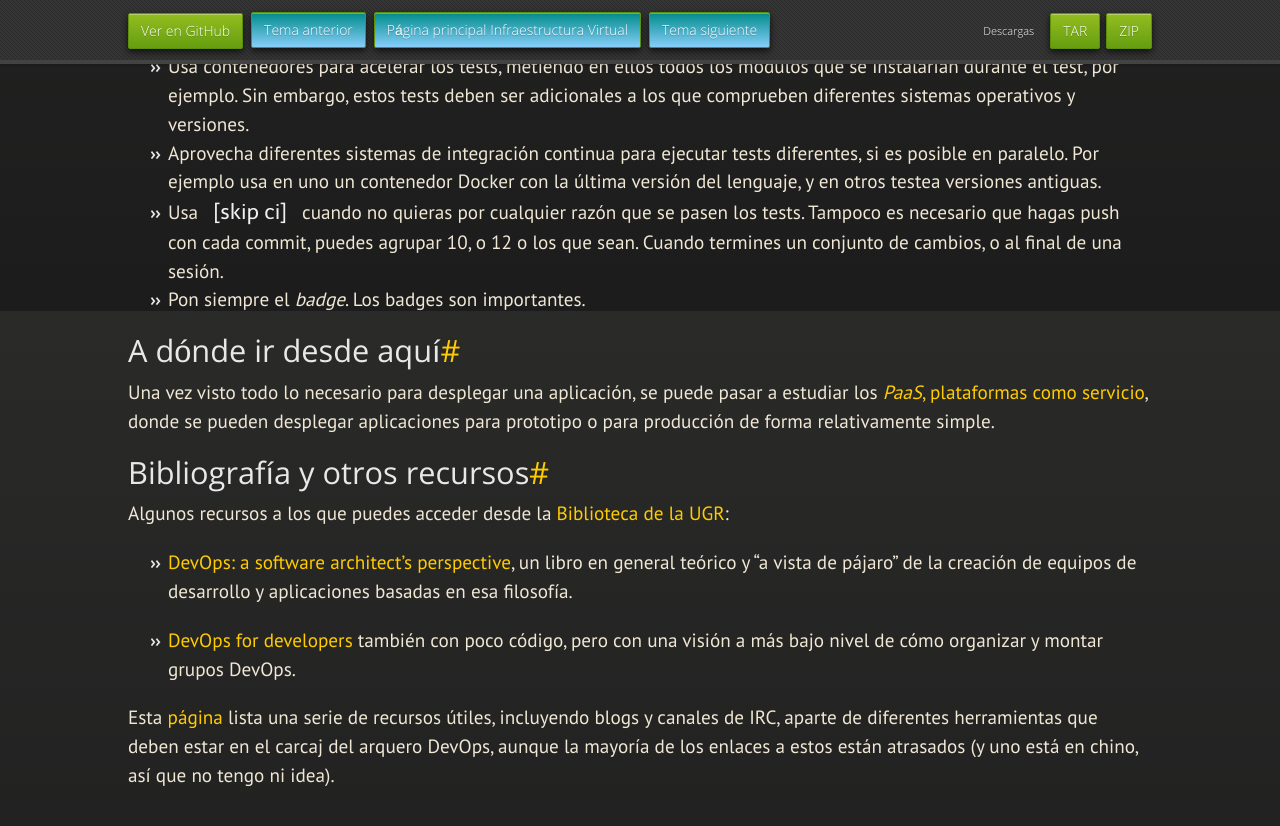
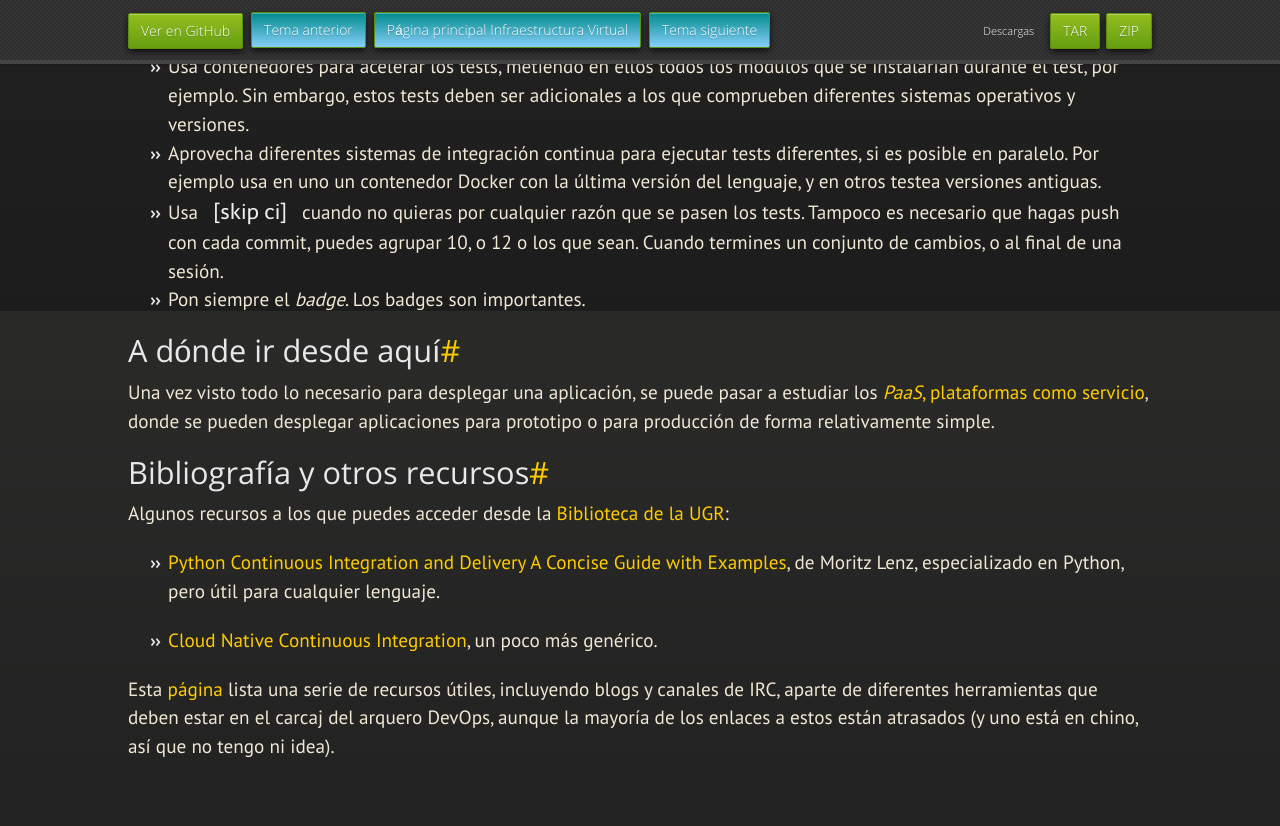
Before and after one commit to JJ/IV, a Jekyll site: the page built from documentos/temas/Integracion_continua.md, in a window 1280 px wide and 900 px high, scrolled down 5089 px. Shown: the top 826 px of the window. Built offline with Jekyll 4.4.1, drawn with Linux system fonts in a browser that asks for light colours; nearby versions of some CDN libraries; some web fonts are replaced; our own code applies the rules of GitHub Pages for plain Markdown files.

Commit message:
Sync documentos/temas/Integracion_continua.md de master a gh-pages

```diff
--- a/documentos/temas/Integracion_continua.md
+++ b/documentos/temas/Integracion_continua.md
@@ -281,13 +281,11 @@ simple.
 Algunos recursos a los que puedes acceder desde la
 [Biblioteca de la UGR](https://biblioteca.ugr.es):
 
-- [DevOps: a software architect's perspective](https://granatensis.ugr.es/permalink/34CBUA_UGR/1p2iirq/alma991014008537904990),
-  un libro en general teórico y "a vista de pájaro" de la creación de
-  equipos de desarrollo y aplicaciones basadas en esa filosofía.
+- [Python Continuous Integration and Delivery A Concise Guide with Examples](https://granatensis.ugr.es/permalink/34CBUA_UGR/1p2iirq/alma991014068498204990),
+  de Moritz Lenz, especializado en Python, pero útil para cualquier lenguaje.
 
-- [DevOps for developers](https://granatensis.ugr.es/permalink/34CBUA_UGR/1p2iirq/alma991013959592104990)
-  también con poco código, pero con una visión a más bajo nivel de
-  cómo organizar y montar grupos DevOps.
+- [Cloud Native Continuous Integration](https://granatensis.ugr.es/permalink/34CBUA_UGR/1p2iirq/alma991014250986604990),
+  un poco más genérico.
 
 Esta
 [página](http://www.jedi.be/blog/2010/02/12/what-is-this-devops-thing-anyway/)
```
